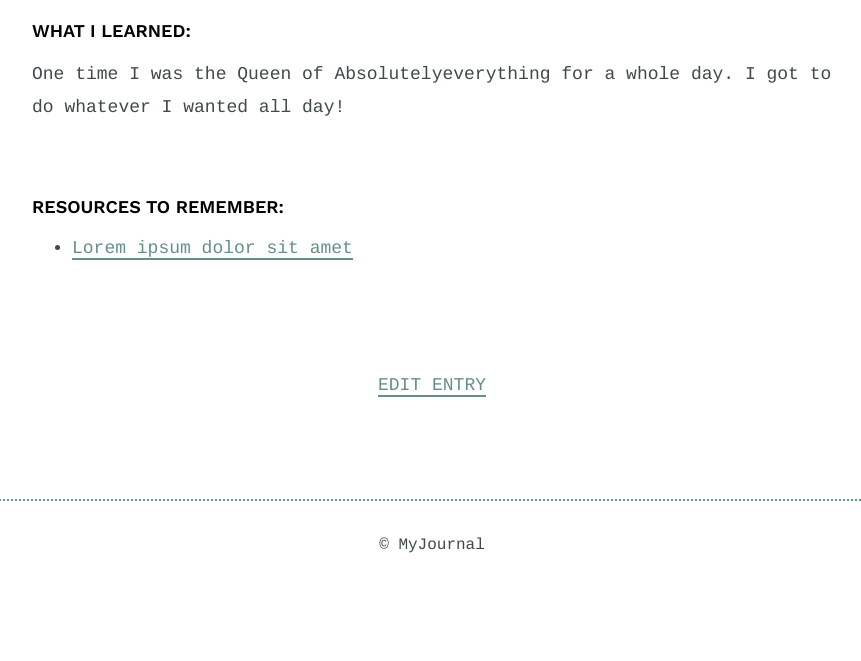
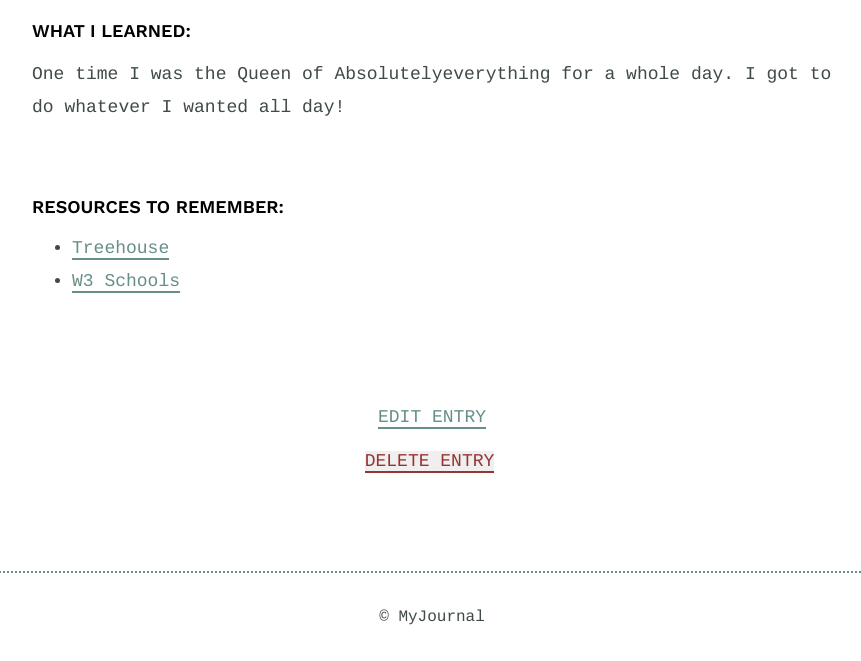
Before and after one commit to randyL78/learning_journal_php, a PHP site: page /detail.php?id=1 in a window 1280 px wide. Shown: the part 437-1098 px from the top of the page, without its empty margins (208-1069 px from the left). Before the commit the page ends 1026 px from the top, so only its background shows below. Run offline with PHP 8.4, Linux system fonts and the light colour scheme; data comes from the database, SQL or seed files in the repository; both versions use the stored data as it was after the commit.

Commit message:
Add delete functionality

```diff
--- a/css/site.css
+++ b/css/site.css
@@ -55,6 +55,11 @@ footer {
 	background: #FFF;
 	border: 2px solid #e1e1e1;
 	color: #404a49;
+}
+.button.button-warning {
+	background: #FFF;
+	border: 2px solid #933;
+	color: #933;
 }
 .button.icon-right {
 	padding-right: 30px;
@@ -183,7 +188,18 @@ ul li a {
 }
 
 .error {
-	color: #833;
+	color: #933;
+}
+
+.link {
+	border: none;
+	border-bottom: 2px solid #933;
+	padding: 0;
+	color: #933;
+	text-decoration: none;
+	font-weight: 400;
+	text-transform: uppercase;
+	font-size: 18px;
 }
 
 
--- a/detail.php
+++ b/detail.php
@@ -46,16 +46,44 @@ if ($entry == false) {
           </p>
         </div>
         <div class="entry">
-                    <h3>Resources to Remember:</h3>
-                    <ul>
-                        <li><a href="">Lorem ipsum dolor sit amet</a></li>
-                    </ul>
+        <?php
+        // only display resource area if user saved resources
+        if(!empty($entry['resources'])) {
+            echo '<h3>Resources to Remember:</h3>';
+            echo '<ul>';
+
+              // loop through each line of resources string
+              foreach(explode(PHP_EOL, $entry['resources']) as $resource) {
+                echo '<li>';
+                $sub_items = (explode(',', $resource));
+
+                // if user used correct format, display as link
+                // otherwise just write out the whole line as text
+                if(count($sub_items) > 1) {
+                  echo '<a href="http://' . $sub_items[0] . '" target="_blank" >' . $sub_items[1] . '</a>';
+                } else {
+                  echo $sub_items[0];
+                }
+                echo '</li>';
+              }
+
+            echo '</ul>';
+        }
+        ?>
         </div>
       </article>
     </div>
   </div>
   <div class="edit">
-        <p><a href="entry.php?id=<?php echo $entry['id'] ?>">Edit Entry</a></p>
+    <p>
+      <a href="entry.php?id=<?php echo $entry['id'] ?>">Edit Entry</a >
+      <?php
+      echo '<form action="entry.php" method="post">';
+      echo '<input type="hidden" name="id" value="' . $entry['id']. '" />';
+      echo '<input type="submit" value="DELETE ENTRY" name="delete" class="link" />';
+      echo '</form>'
+      ?>
+    </p>
   </div>
 </section>
 <?php
--- a/inc/functions.php
+++ b/inc/functions.php
@@ -84,3 +84,22 @@ function add_entry($title, $date, $time_spent, $learned, $resources = null, $id
 
   return true;
 }
+
+/**
+ * function to delete an entry
+ * @param $id Integer representing the entry's id
+ * @return bool Successfully deleted entry
+ */
+function delete_entry($id) {
+  include('connection.php');
+  $sql = 'DELETE FROM entries WHERE id = ?';
+
+  try {
+    $results = $db->prepare($sql);
+    $results->bindValue(1, $id, PDO::PARAM_INT);
+    $results->execute();
+  } catch(Exception $ex) {
+    return false;
+  }
+  return true;
+}
--- a/index.php
+++ b/index.php
@@ -26,6 +26,10 @@ include('inc/header.php');
                 echo '<article>';
                 echo '<h2><a href="detail.php?id=' . $entry['id'] .  '">' . $entry['title'] . '</a></h2>';
                 echo '<time datetime=' . $entry['date'] .  '>' . $date .  '</time>';
+                echo '<form action="entry.php" method="post">';
+                echo '<input type="hidden" name="id" value="' . $entry['id']. '" />';
+                echo '<input type="submit" value="Delete" name="delete" class="button button-warning" />';
+                echo '</form>';
                 echo '</article>';
             }
         }
```
Also changed, not shown: entry.php (+22 -2 lines), inc/testQueries.sql (+7 -1 lines), README.md, inc/journal.db. Lines whose indentation alone changed are shown as unchanged.
